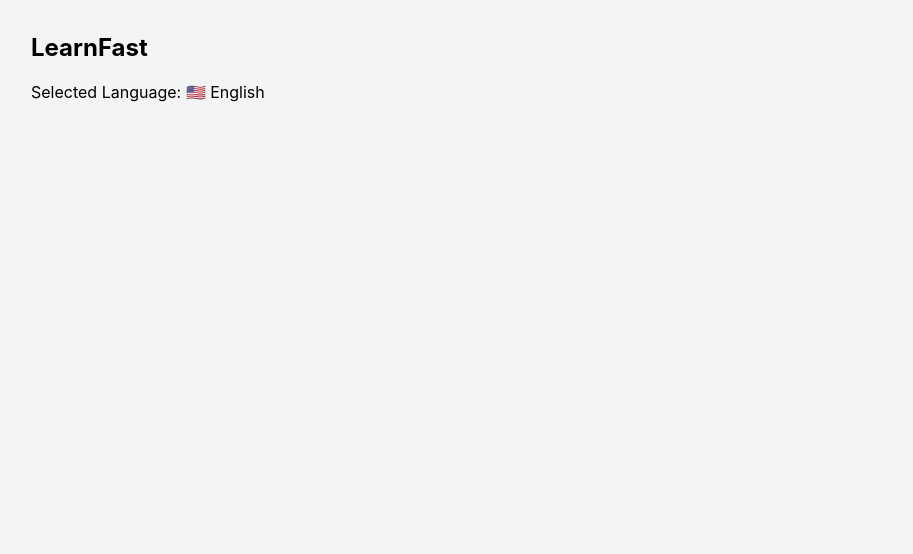
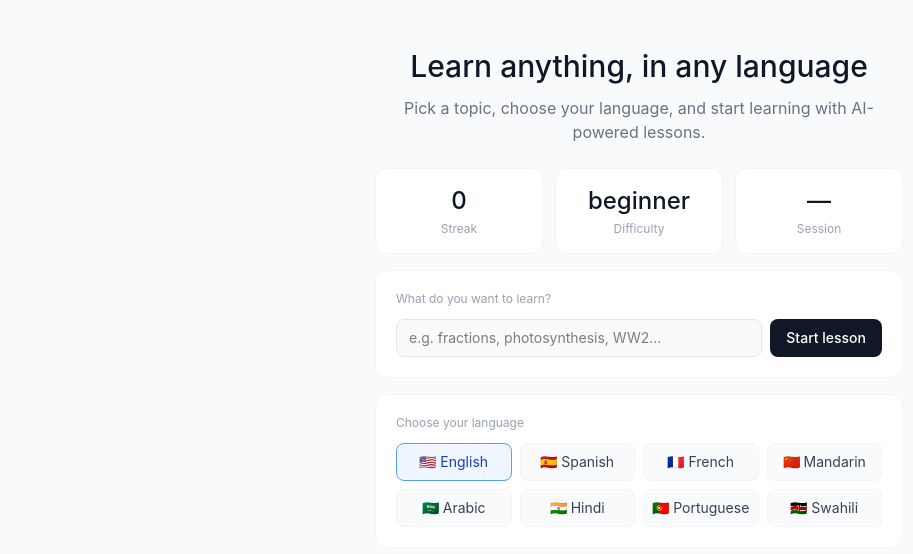
Before and after one commit to SheikhMazin/LearnFast, a React app in the folder frontend/: page / in a window 1280 px wide. Shown: the top 554 px of the page, without its empty margins (1-914 px from the left). Built offline with nearby package versions, Linux system fonts and the light colour scheme; the HTML template or start-up script is replaced by a standard one.

Commit message:
Updates App,jsx, and added UI to the home page

```diff
--- a/frontend/src/App.jsx
+++ b/frontend/src/App.jsx
@@ -1,31 +1,22 @@
 import { useLanguage } from "./hooks/useLanguage";
 import { useSession } from "./hooks/useSession";
 import { getDirection } from "./utils/direction";
+import HomePage from "./pages/HomePage";
 
 function App() {
   const { selectedLanguage, changeLanguage } = useLanguage();
-  const { sessionId, difficulty, streak, loading, error, beginSession, incrementStreak, resetStreak } = useSession();
-
+  const { sessionId, difficulty, streak } = useSession();
   const direction = getDirection(selectedLanguage);
 
   return (
-    <div dir={direction} className="min-h-screen bg-gray-100 p-8">
-      <h1 className="text-2xl font-bold mb-4">LearnFast</h1>
-
-      {/* Language info */}
-      <p>Selected Language: {selectedLanguage.flag} {selectedLanguage.name}</p>
-
-      {/* Session info */}
-      {sessionId && (
-        <div className="mt-4">
-          <p>Session ID: {sessionId}</p>
-          <p>Difficulty: {difficulty}</p>
-          <p>Streak: {streak}</p>
-        </div>
-      )}
-
-      {error && <p className="text-red-500">{error}</p>}
-      {loading && <p>Loading...</p>}
+    <div dir={direction}>
+      <HomePage
+        selectedLanguage={selectedLanguage}
+        changeLanguage={changeLanguage}
+        streak={streak}
+        difficulty={difficulty}
+        sessionId={sessionId}
+      />
     </div>
   );
 }
--- a/frontend/src/hooks/useLanguage.js
+++ b/frontend/src/hooks/useLanguage.js
@@ -2,11 +2,21 @@
 import { SUPPORTED_LANGUAGES } from "../constants/languages";
 
 export function useLanguage() {
-  const [selectedLanguage, setSelectedLanguage] = useState(SUPPORTED_LANGUAGES[0]);
+  const [selectedLanguage, setSelectedLanguage] = useState(() => {
+    const saved = localStorage.getItem("selectedLanguage");
+    if (saved) {
+      const found = SUPPORTED_LANGUAGES.find((l) => l.name === saved);
+      if (found) return found;
+    }
+    return SUPPORTED_LANGUAGES[0];
+  });
 
   const changeLanguage = (languageName) => {
     const found = SUPPORTED_LANGUAGES.find((l) => l.name === languageName);
-    if (found) setSelectedLanguage(found);
+    if (found) {
+      setSelectedLanguage(found);
+      localStorage.setItem("selectedLanguage", found.name);
+    }
   };
 
   return { selectedLanguage, changeLanguage };
--- /dev/null
+++ b/frontend/src/pages/HomePage.jsx
@@ -0,0 +1,75 @@
+import { SUPPORTED_LANGUAGES } from "../constants/languages";
+
+function HomePage({ selectedLanguage, changeLanguage, streak, difficulty, sessionId }) {
+  return (
+    <div className="min-h-screen bg-gray-50">
+
+      {/* Hero */}
+      <div className="max-w-xl mx-auto px-6 pt-12 pb-6 text-center">
+        <h1 className="text-3xl font-medium text-gray-900 mb-3">
+          Learn anything, in any language
+        </h1>
+        <p className="text-gray-500 text-base">
+          Pick a topic, choose your language, and start learning with AI-powered lessons.
+        </p>
+      </div>
+
+      <div className="max-w-xl mx-auto px-6 space-y-4">
+
+        {/* Stats */}
+        <div className="grid grid-cols-3 gap-3">
+          <div className="bg-white rounded-xl border border-gray-100 p-4 text-center">
+            <p className="text-2xl font-medium text-gray-900">{streak}</p>
+            <p className="text-xs text-gray-400 mt-1">Streak</p>
+          </div>
+          <div className="bg-white rounded-xl border border-gray-100 p-4 text-center">
+            <p className="text-2xl font-medium text-gray-900">{difficulty ?? "—"}</p>
+            <p className="text-xs text-gray-400 mt-1">Difficulty</p>
+          </div>
+          <div className="bg-white rounded-xl border border-gray-100 p-4 text-center">
+            <p className="text-2xl font-medium text-gray-900">{sessionId ?? "—"}</p>
+            <p className="text-xs text-gray-400 mt-1">Session</p>
+          </div>
+        </div>
+
+        {/* Topic input */}
+        <div className="bg-white rounded-xl border border-gray-100 p-5">
+          <p className="text-xs text-gray-400 mb-3">What do you want to learn?</p>
+          <div className="flex gap-2">
+            <input
+              type="text"
+              placeholder="e.g. fractions, photosynthesis, WW2..."
+              className="flex-1 text-sm px-3 py-2 rounded-lg border border-gray-200 bg-gray-50 focus:outline-none focus:ring-2 focus:ring-blue-300"
+            />
+            <button className="text-sm px-4 py-2 rounded-lg bg-gray-900 text-white font-medium whitespace-nowrap">
+              Start lesson
+            </button>
+          </div>
+        </div>
+
+        {/* Language picker */}
+        <div className="bg-white rounded-xl border border-gray-100 p-5">
+          <p className="text-xs text-gray-400 mb-3">Choose your language</p>
+          <div className="grid grid-cols-4 gap-2">
+            {SUPPORTED_LANGUAGES.map((lang) => (
+              <button
+                key={lang.name}
+                onClick={() => changeLanguage(lang.name)}
+                className={`py-2 px-1 rounded-lg text-sm border transition-all text-center ${
+                  selectedLanguage.name === lang.name
+                    ? "border-blue-400 bg-blue-50 text-blue-800"
+                    : "border-gray-100 bg-gray-50 text-gray-700 hover:border-gray-300"
+                }`}
+              >
+                {lang.flag} {lang.name}
+              </button>
+            ))}
+          </div>
+        </div>
+
+      </div>
+    </div>
+  );
+}
+
+export default HomePage;
```
